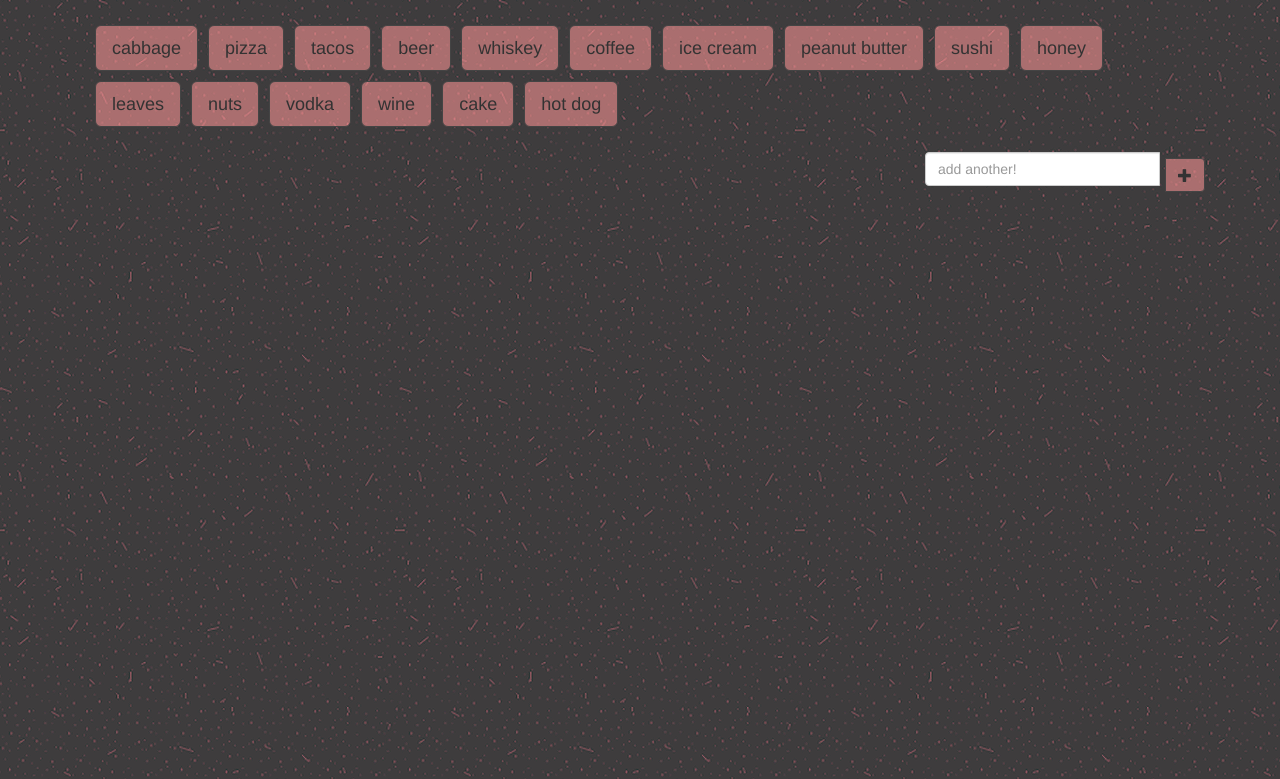
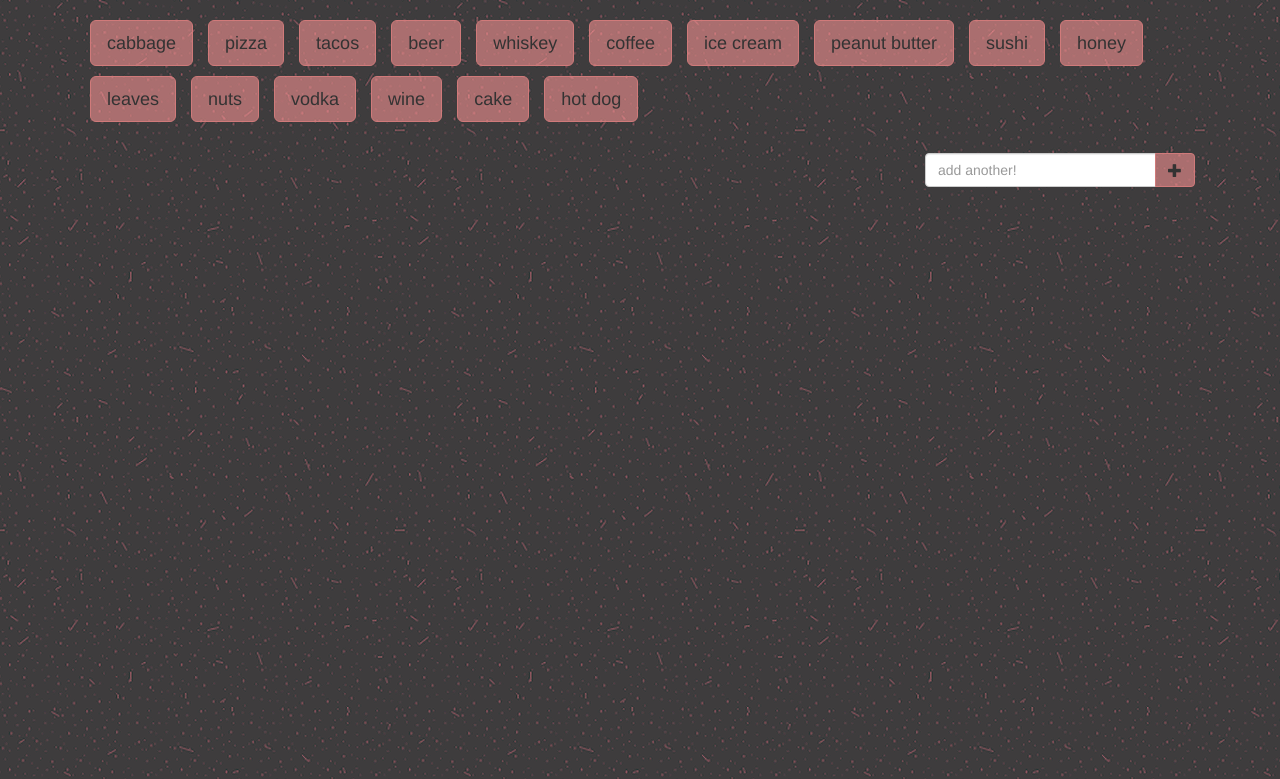
Before and after one commit to victoriarainc/giphy-app, a plain HTML site: page index.html in a window 1280 px wide. Shown: the top 779 px of the page. Drawn offline with nearby package versions, Linux system fonts and the light colour scheme.

Commit message:
button border on input

```diff
--- a/assets/css/style.css
+++ b/assets/css/style.css
@@ -11,10 +11,26 @@ body {
 	background-attachment: relative;
 	background-position: center;
 	background-repeat: repeat;
+	display: flex;
+	min-height: 100vh;
+	flex-direction: column;
 }
 
 #container {
 	margin-bottom: -100px;
+	flex: 1;
+}
+
+#gifsDiv {
+	min-height: 85vh;
+	flex-flow: row wrap;
+	justify-content: space-around;
+	/* Added to the parent element for flex div, removed col-md-6 from div in js */
+}
+
+.imgRatingDiv {
+	flex-grow: 1;
+	margin: auto;
 }
 
 #foot {
@@ -25,7 +41,7 @@ body {
 	padding: 40px;
 	font-size: 16px;
 	letter-spacing: 1px;
-	margin-top: 15%;
+	margin-top: 30px;
 }
 
 footer#foot::before {
@@ -35,19 +51,28 @@ footer#foot::before {
 	clear: both;
 }
 
-#gifsDiv {
-	height: 80vh;
-}
-
 #topicButtons {
 	padding: 10px;
 	margin: 10px;
 }
 
 button.buttonStyle, button#gifBtnText {
-	margin: 5px;
+	margin-right: 15px;
+	margin-bottom: 10px;
 	background-color: rgba(255, 151, 151, 0.56);
-	border: 1px solid #444;
+	border-color: rgb(208, 122, 122);
+}
+
+button.buttonStyle:hover, button#gifBtnText:hover {
+	background-color: rgb(212, 177, 177);
+	transition: all 0.5s;
+}
+
+button.buttonStyle:active, button#gifBtnText:active {
+	background-color: rgb(189, 60, 60);
+}
+#newTextBtn {
+	margin-top: 1px;
 }
 
 .gifImg {
```
